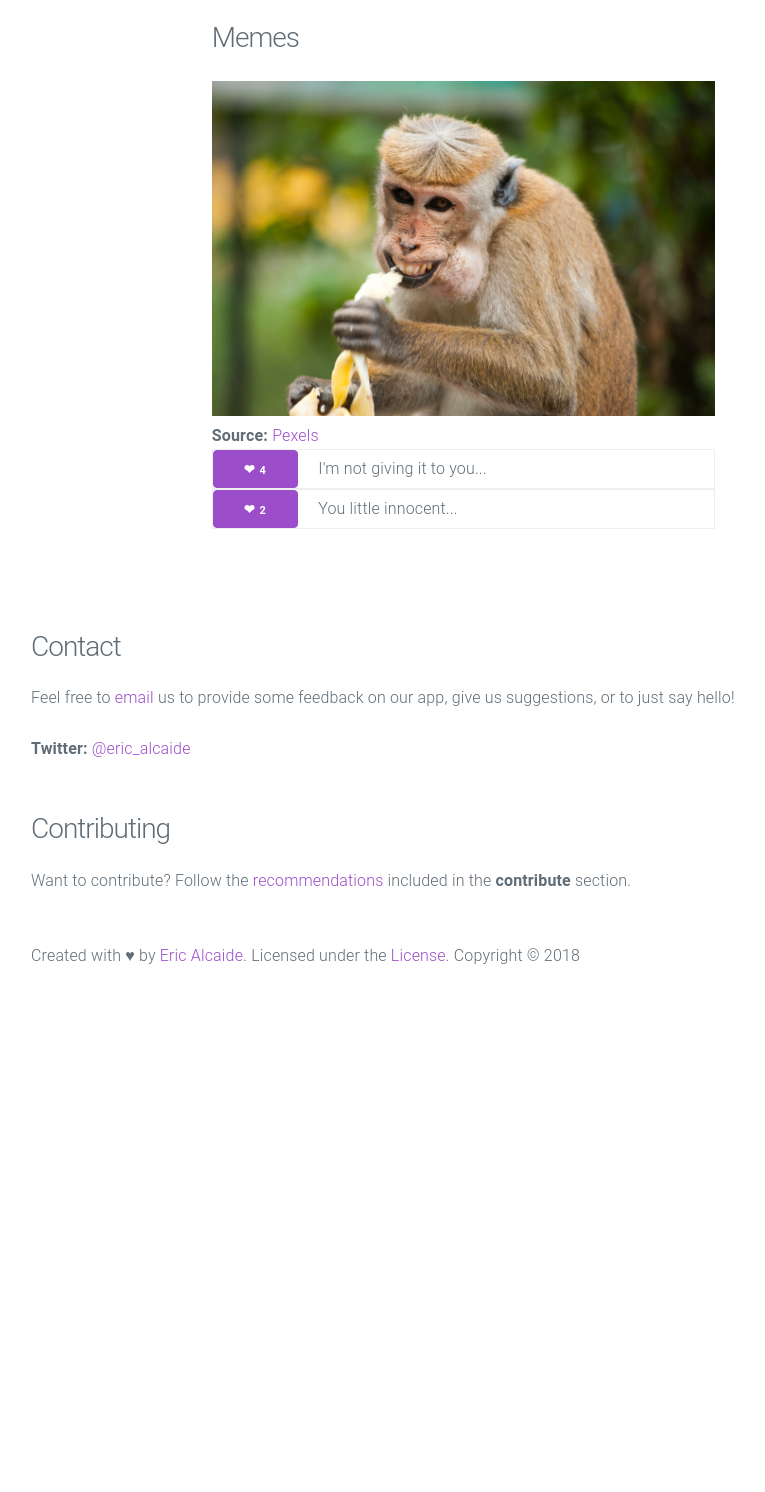
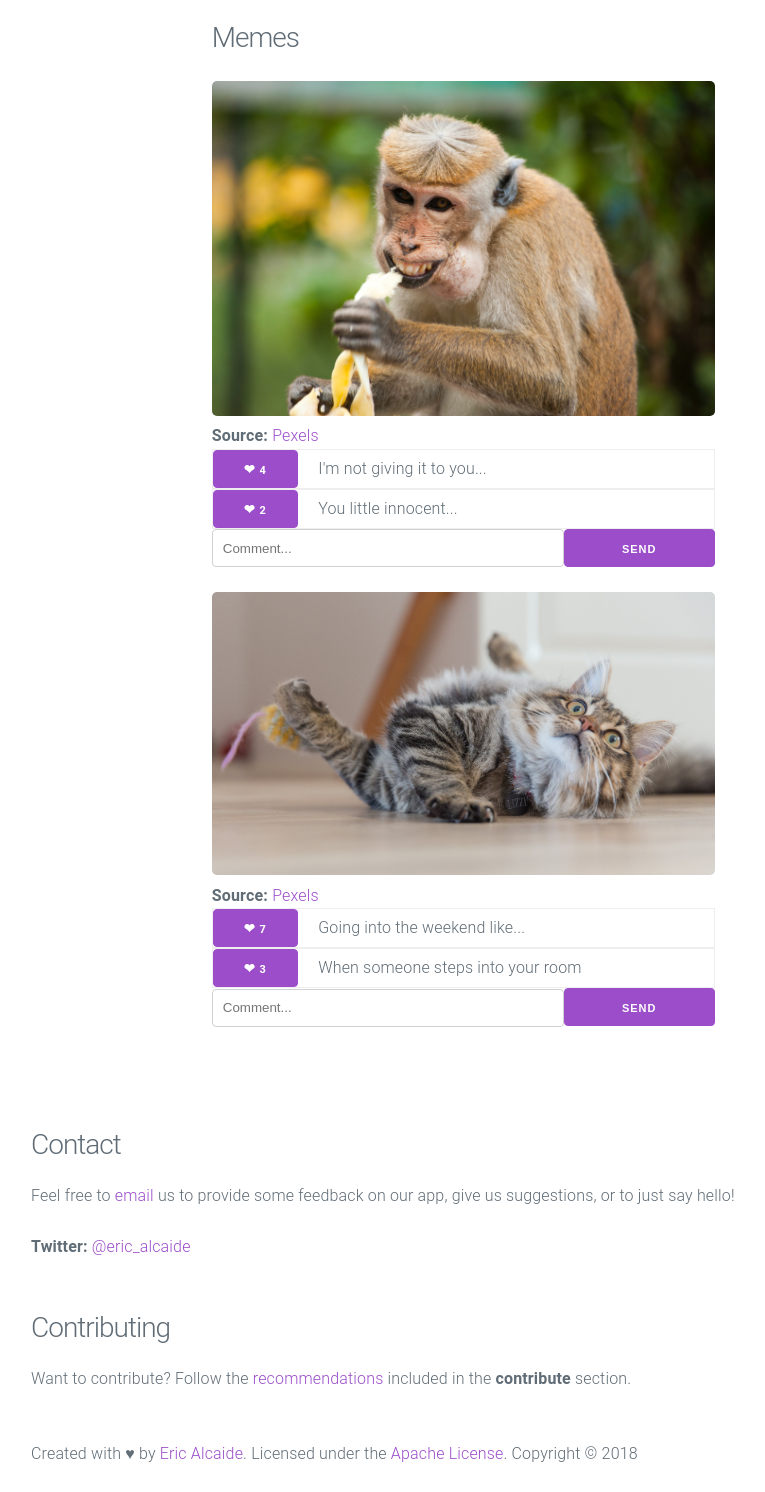
Before and after one commit to hypnopump/dl_restapi, a Flask app: page / in a window 1280 px wide. Shown: the part 99-1591 px from the top of the page, without its empty margins (69-834 px from the left). Before the commit the page ends 1063 px from the top, so only its background shows below. Run offline with Flask 2, Linux system fonts and the light colour scheme.

Commit message:
gonna deply to heroku as is

```diff
--- a/app.py
+++ b/app.py
@@ -3,19 +3,45 @@ from flask import Flask
 from flask import render_template
 from flask import request
 
+# -*- coding: iso-8859-15 -
+from flask_cors import CORS, cross_origin
+from flask import jsonify
+from flask_sqlalchemy import SQLAlchemy
+from flask_migrate import Migrate
+import os
+import json
+
 app = Flask(__name__)
+app.config.from_pyfile('utils/config.py')
+
+db = SQLAlchemy(app)
+migrate = Migrate(app, db)
+from utils import models
+db.create_all()
+
+cors = CORS(app)
+app.config['CORS_HEADERS'] = 'Content-Type'
 
 @app.route('/')
 def web():
-	return render_template('index.html')
+	data = None
+	# data = get_data()
+	return render_template('index.html', data=data)
 
-# @app.route('/contact/')
-# def contact():
-# 	return render_template('contact.html')
+@app.route('/add_comment/', methods=['POST'])
+def add_img():
+	# if record_img(name, user):
+	return "SUCCESS!"
 
-# @app.route('/info/')
-# def info():
-# 	return render_template('info.html')
+@cross_origin()
+@app.route('/add_img/<name>/<user>/')
+def add_img():
+	if record_img(name, user):
+		return "SUCCESS!"
+
+@app.route('/posts/<img_id>/')
+def info():
+	return render_template('post.html')
 
 # @app.route('/register/')
 # def register():
@@ -29,5 +55,47 @@ def web():
 # def in_():
 # 	return render_template('in.html')
 
+def retrieve_imgs():
+	imgs = []
+	q = models.Img.query.all()
+	for i, line in enumerate(q):
+		imgs.append({"id":line.id, "name":line.name})
+	return imgs
+
+def retrieve_comments(id, name):
+	comms = []
+	q = models.Comment.query.all()
+	for i, line in enumerate(q):
+		if line.img_id == id and line.img_name == name:
+			comms.append({"user": line.user, "text": line.text, "score": line.score})
+
+	comms = [comm for comm in sorted(comms, key=lambda x: x["score"], reverse=True)]
+	return comms
+
+def get_data():
+	data = {}
+	imgs = retrieve_imgs()
+	for img in imgs:
+		comments = retrieve_comments(img["id"], img["name"])
+		data[img["id"]] = {"id": img["id"], "name": img["name"], "comments": comments}
+
+	return data
+
+def record_comment(img_id, img_name, text, score=0, user="Unknown"):
+	comment = models.Comment(text, user, score, img_id, img_name)
+	db.session.add(comment)
+	db.session.commit()
+	return True
+
+def record_img(name, user):
+	img = models.Img(name, user)
+	db.session.add(img)
+	db.session.commit()
+	return True
+
 if __name__ == '__main__':
+	# # Deploying
+ #    port = int(os.environ.get("PORT", 5000))
+ #    app.run(host='0.0.0.0', port=port)
+    # Debugging
     app.run(debug=True, host='0.0.0.0')
--- /dev/null
+++ b/templates/base.html
@@ -0,0 +1,53 @@
+<!DOCTYPE html>
+<html lang="en">
+
+<head>
+
+    <meta charset="utf-8">
+    <meta http-equiv="X-UA-Compatible" content="IE=edge">
+    <meta name="viewport" content="width=device-width, initial-scale=1">
+    <meta name="description" content="">
+    <meta name="author" content="Eric Alcaide">
+    <link rel="icon" href="static/img/troll.png" type="image/png">
+
+    <title>MemCaption</title>
+
+    <!-- Milligrami Core CSS -->
+    <link href="../static/css/milligram.css" rel="stylesheet">
+    <link href='../static/css/main.css' rel="stylesheet">
+
+</head>
+
+<body id="page-top">
+    <br/>
+    <!-- Clear any float. HEADER  -->
+    <div class="clearfix header">
+        <center><h2 id="homeHeading ">MemCaption, type the funniest meme caption.</h2></center>
+    </div>
+
+	<!-- BODY -->
+	{% block content %}
+	{% endblock %}
+
+    <!-- FOOTER -->
+    <section class="container" id="contact" style="margin-top:10rem;">
+        <h3 class="title">Contact</h3>
+        <p>Feel free to <a href="mailto:ericalcaide1@gmail.com.com">email</a> us to provide some feedback on our app, give us suggestions, or to just say hello!</p>
+        <p><b>Twitter:</b> <a href="https://twitter.com/eric_alcaide" title="twitter">@eric_alcaide</a></p>
+    </section>
+
+    <section class="container" id="contributing" style="margin-top:5rem;">
+        <h3 class="title">Contributing</h3>
+        <p>Want to contribute? Follow the<a href="https://github.com/EricAlcaide/memcaption" title="contributing"> recommendations</a> included in the <b>contribute</b> section.</p>
+    </section>
+
+    <footer class="footer" style="margin-top:5rem;">
+        <section class="container">
+            <p>Created with ♥ by <a href="https://ericalcaide.com" title="Eric Alcaide" target="_blank" >Eric Alcaide</a>. Licensed under the<a href="https://github.com/EricAlcaide/memcaption#license" title="Apache License" target="_blank"> Apache License</a>. Copyright &copy; 2018</p>
+        </section>
+    </footer>
+
+
+</body>
+
+</html>
--- a/templates/index.html
+++ b/templates/index.html
@@ -1,73 +1,56 @@
-<!DOCTYPE html>
-<html lang="en">
+{% extends 'base.html' %}
 
-<head>
-
-    <meta charset="utf-8">
-    <meta http-equiv="X-UA-Compatible" content="IE=edge">
-    <meta name="viewport" content="width=device-width, initial-scale=1">
-    <meta name="description" content="">
-    <meta name="author" content="Eric Alcaide">
-    <link rel="icon" href="static/img/unicorn.png" type="image/png">
-
-    <title>MemCaption</title>
-
-    <!-- Milligrami Core CSS -->
-    <link href="../static/css/milligram.css" rel="stylesheet">
-    <link href='../static/css/main.css' rel="stylesheet">
-
-</head>
-
-<body id="page-top">
-    <br/>
-    <!-- Clear any float. HEADER  -->
-    <div class="clearfix header">
-        <center><h2 id="homeHeading ">MemCaption, type the funniest meme caption.</h2></center>
-    </div>
+{% block content %}
 
     <!-- BODY -->
     <section class="container" id="photos" style="margin-top:2rem; width:60%; margin-right: auto;">
         <h3 class="title">Memes</h3>
         <p></p>
 
-        <img src="/static/img/first.png" style="max-width:70%; max-height:50%;">
+        <div class="image" style="max-width:70%;">
+            <img src="/static/img/first.png" style="max-height:50%; border-radius:0.5rem;">
 
-        <p style="margin:0px;"><b>Source: </b><a href="https://pexels.com" title="source">Pexels</a></p>
+            <p style="margin:0px;"><b>Source: </b><a href="https://pexels.com" title="source">Pexels</a></p>
 
-        <dl>
-            <dt style="border: 1px solid #eee; max-width:70%; margin:0px;">
-                <a class="button" href="" title="upvote" style="margin:0px;"><big>&#x2764</big> 4</a>
-                &nbsp;&nbsp;&nbsp; I'm not giving it to you...
-            </dt>
-            <dt style="border: 1px solid #eee; max-width:70%; margin:0px;">
-                <a class="button" href="" title="upvote" style="margin:0px;"><big>&#x2764</big> 2</a>
-                &nbsp;&nbsp;&nbsp; You little innocent...
-            </dt>
-        </dl>
+            <dl style="margin:0px">
+                <dt style="border: 1px solid #eee; margin:0px;">
+                    <a class="button" href="" title="upvote" style="margin:0px;"><big>&#x2764</big> 4</a>
+                    &nbsp;&nbsp;&nbsp; I'm not giving it to you...
+                </dt>
+                <dt style="border: 1px solid #eee; margin:0px;">
+                    <a class="button" href="" title="upvote" style="margin:0px;"><big>&#x2764</big> 2</a>
+                    &nbsp;&nbsp;&nbsp; You little innocent...
+                </dt>
+                <dt>
+                    <form method="POST">
+                        <input type="text" placeholder="Comment..." id="nameField" style="margin:0px; width:70%"><input class="button-primary" type="submit" value="Send" style="margin:0px; width:30%">
+                    </form>
+                </dt>
+            </dl>
+        </div>
+
+        <div class="image" style="max-width:70%;">
+            <img src="/static/img/second.png" style="max-height:50%; border-radius:0.5rem;">
+
+            <p style="margin:0px;"><b>Source: </b><a href="https://pexels.com" title="source">Pexels</a></p>
+
+            <dl>
+                <dt style="border: 1px solid #eee; margin:0px;">
+                    <a class="button" href="" title="upvote" style="margin:0px;"><big>&#x2764</big> 7</a>
+                    &nbsp;&nbsp;&nbsp; Going into the weekend like...
+                </dt>
+                <dt style="border: 1px solid #eee; margin:0px;">
+                    <a class="button" href="" title="upvote" style="margin:0px;"><big>&#x2764</big> 3</a>
+                    &nbsp;&nbsp;&nbsp; When someone steps into your room
+                </dt>
+                <dt>
+                    <form method="POST">
+                        <input type="text" placeholder="Comment..." id="nameField" style="margin:0px; width:70%"><input class="button-primary" type="submit" value="Send" style="margin:0px; width:30%">
+                    </form>
+                </dt>
+            </dl>
+        </div>
 
     </section>
 
-
-
-    <!-- FOOTER -->
-    <section class="container" id="contact" style="margin-top:10rem;">
-        <h3 class="title">Contact</h3>
-        <p>Feel free to <a href="mailto:ericalcaide1@gmail.com.com">email</a> us to provide some feedback on our app, give us suggestions, or to just say hello!</p>
-        <p><b>Twitter:</b> <a href="https://twitter.com/eric_alcaide" title="twitter">@eric_alcaide</a></p>
-    </section>
-
-    <section class="container" id="contributing" style="margin-top:5rem;">
-        <h3 class="title">Contributing</h3>
-        <p>Want to contribute? Follow the<a href="https://github.com/EricAlcaide/memcaption" title="contributing"> recommendations</a> included in the <b>contribute</b> section.</p>
-    </section>
-
-    <footer class="footer" style="margin-top:5rem;">
-        <section class="container">
-            <p>Created with ♥ by <a href="https://ericalcaide.com" title="Eric Alcaide" target="_blank" >Eric Alcaide</a>. Licensed under the<a href="https://github.com/EricAlcaide/memcaption#license" title=" License" target="_blank"> License</a>. Copyright &copy; 2018</p>
-        </section>
-    </footer>
-
-
-</body>
-
-</html>
+{% endblock %}
```
Also changed, not shown: requirements.txt (added, +28 -0 lines), templates/post.html (added, +7 -0 lines), test.py (added, +9 -0 lines), utils/config.py (added, +7 -0 lines), utils/models.py (added, +26 -0 lines), database.db (added), static/img/second.png (added), static/img/troll.png (added), 1 other file.
